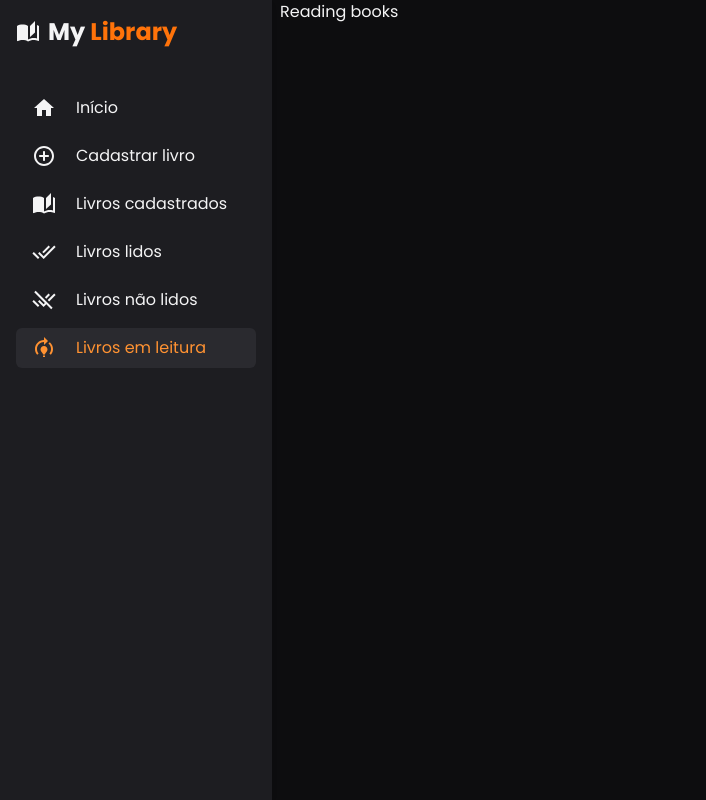
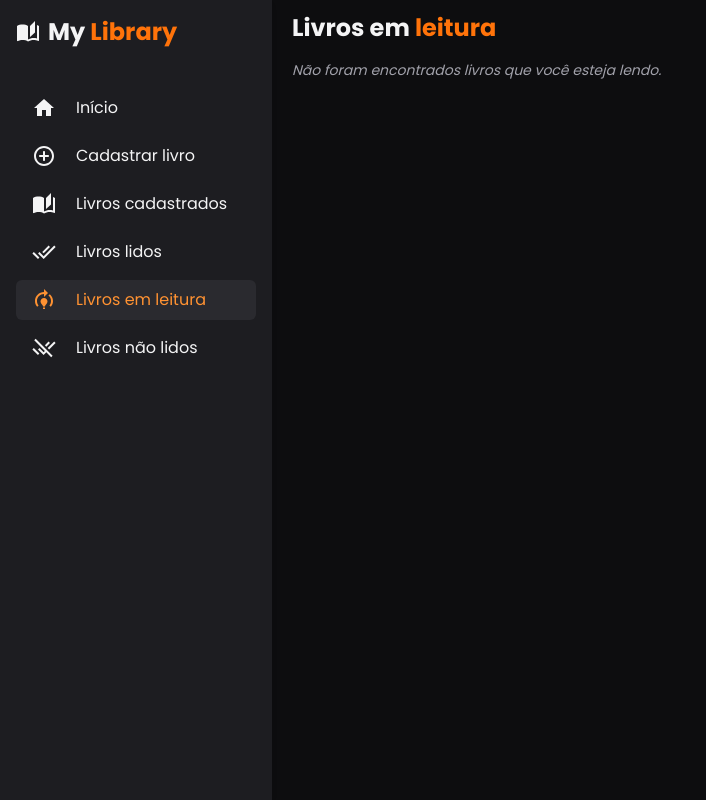
Before and after one commit to henrynicollasissicaba/my-library, a Next.js app: page /reading-books in a window 1280 px wide. Shown: the whole page, without its empty margins (0-706 px from the left). Built offline with nearby package versions, Linux system fonts and the light colour scheme; no server answers.

Commit message:
added non reading books and reading books functionalities

```diff
--- a/src/actions/book-actions.ts
+++ b/src/actions/book-actions.ts
@@ -19,9 +19,6 @@ export async function createBookAction(formData: FormData){
         // Criação do livro
         await Book.createBook(validatedData);
 
-        // Revalidação do cache
-        revalidatePath('/all-books');
-
         // Retorno de sucesso
         return { success: true };
 
@@ -42,8 +39,8 @@ export async function createBookAction(formData: FormData){
     }
 }
 
-export async function getBooksAction(currentPage: number){
-    const books = await Book.getBooks(currentPage)
+export async function getBooksAction(currentPage: number, bookStatus?: string){
+    const books = await Book.getBooks(currentPage, bookStatus)
     return books
 }
 
@@ -62,8 +59,8 @@ export async function getSearchedBooksAction(search: string){
     return searchedBooks
 }
 
-export async function getTotalBooksAction(){
-    const total = await Book.totalBooks()
+export async function getTotalBooksAction(bookStatus?: string){
+    const total = await Book.totalBooks(bookStatus)
     return total
 }
 
--- a/src/app/(private)/(dashboard)/all-books/page.tsx
+++ b/src/app/(private)/(dashboard)/all-books/page.tsx
@@ -7,16 +7,21 @@ export default async function AllBooksPage({ searchParams }: { searchParams: Pro
     const page = (await searchParams).page
     const currentPage = Number(page) || 1
 
+    const books = await getBooksAction(currentPage)
     const totalBooks = await getTotalBooksAction()
-    if(!totalBooks) return
 
-    const books = await getBooksAction(currentPage)
-    if(!books) return
+    const totalPages = totalBooks ? Math.ceil(totalBooks / Book.BOOKS_PER_PAGE) : 0
 
     return(
         <main className="flex flex-col x-full min-h-dvh">
             <Heading title="Livros" highlightWord="cadastrados"/>
-            <BookList initialBooks={books} currentPage={currentPage} totalBooks={totalBooks} booksPerPage={Book.BOOKS_PER_PAGE}/>
+            {books && books.length > 0 ? (
+                <BookList initialBooks={books} currentPage={currentPage} totalPages={totalPages} booksPerPage={Book.BOOKS_PER_PAGE}/>
+            ) : (
+                <span className="text-sm italic text-zinc-400 mt-4 ml-3">
+                    Não foram encontrados livros cadastrados.
+                </span>
+            )}
         </main>
     )
 }
--- a/src/app/(private)/(dashboard)/books-read/page.tsx
+++ b/src/app/(private)/(dashboard)/books-read/page.tsx
@@ -1,5 +1,35 @@
-export default function BooksReadPage(){
+import { getBooksAction, getTotalBooksAction } from "@/actions/book-actions";
+import BookPagination from "@/app/components/ui/BookPagination";
+import { GridBookCardHoverEffect } from "@/app/components/ui/GridBookCardHoverEffect";
+import Heading from "@/app/components/ui/Heading";
+import { BOOK_STATUS, BOOKS_PER_PAGE } from "@/models/Book";
+
+export default async function BooksReadPage({ searchParams }: { searchParams: Promise<{ page: string }> }){
+    const page = (await searchParams).page
+    const currentPage = Number(page) || 1
+
+    const bookStatus: BOOK_STATUS = BOOK_STATUS.READ
+
+    const booksRead = await getBooksAction(currentPage, bookStatus)
+    const totalBooks = await getTotalBooksAction(bookStatus)
+
+    const totalPages = totalBooks ? Math.ceil(totalBooks / BOOKS_PER_PAGE) : 0
+
     return(
-        <h1>Books read</h1>
+        <main className="flex flex-col min-h-dvh">
+            <Heading title="Livros" highlightWord="lidos"/>
+            {booksRead && booksRead.length > 0 ? (
+                <>
+                    <GridBookCardHoverEffect books={booksRead}/>
+                    <div className="flex justify-center mb-2 mt-auto">
+                        <BookPagination currentPage={currentPage} totalPages={totalPages}/>
+                    </div>
+                </>
+            ) : (
+                <span className="text-sm italic text-zinc-400 mt-4 ml-3">
+                    Não foram encontrados livros que você já leu.
+                </span>
+            )}
+        </main>
     )
 }
--- a/src/app/(private)/(dashboard)/non-books-read/page.tsx
+++ b/src/app/(private)/(dashboard)/non-books-read/page.tsx
@@ -1,5 +1,35 @@
-export default function NonBooksRead(){
+import { getBooksAction, getTotalBooksAction } from "@/actions/book-actions"
+import BookPagination from "@/app/components/ui/BookPagination"
+import { GridBookCardHoverEffect } from "@/app/components/ui/GridBookCardHoverEffect"
+import Heading from "@/app/components/ui/Heading"
+import { BOOK_STATUS, BOOKS_PER_PAGE } from "@/models/Book"
+
+export default async function NonBooksRead({ searchParams }: { searchParams: Promise<{ page: string }> }){
+    const page = (await searchParams).page
+    const currentPage = Number(page) || 1
+
+    const bookStatus: BOOK_STATUS = BOOK_STATUS.NON_READ
+
+    const nonReadBooks = await getBooksAction(currentPage, bookStatus)
+    const totalBooks = await getTotalBooksAction(bookStatus)
+
+    const totalPages = totalBooks ? Math.ceil(totalBooks / BOOKS_PER_PAGE) : 0
+
     return(
-        <h1>Non books read</h1>
+        <main className="flex flex-col min-h-dvh">
+            <Heading title="Livros" highlightWord="não lidos"/>
+            {nonReadBooks && nonReadBooks.length > 0 ? (
+                <>
+                    <GridBookCardHoverEffect books={nonReadBooks}/>
+                    <div className="flex justify-center mb-2 mt-auto">
+                        <BookPagination currentPage={currentPage} totalPages={totalPages}/>
+                    </div>
+                </>
+            ) : (
+                <span className="text-sm italic text-zinc-400 mt-4 ml-3">
+                    Não foram encontrados livros que você não leu.
+                </span>
+            )}
+        </main>
     )
 }
--- a/src/app/(private)/(dashboard)/reading-books/page.tsx
+++ b/src/app/(private)/(dashboard)/reading-books/page.tsx
@@ -1,5 +1,35 @@
-export default function ReadingBooksPage(){
+import { getBooksAction, getTotalBooksAction } from "@/actions/book-actions"
+import BookPagination from "@/app/components/ui/BookPagination"
+import { GridBookCardHoverEffect } from "@/app/components/ui/GridBookCardHoverEffect"
+import Heading from "@/app/components/ui/Heading"
+import { BOOK_STATUS, BOOKS_PER_PAGE } from "@/models/Book"
+
+export default async function ReadingBooksPage({ searchParams }: { searchParams: Promise<{ page: string }> }){
+    const page = (await searchParams).page
+    const currentPage = Number(page) || 1
+
+    const bookStatus: BOOK_STATUS = BOOK_STATUS.READING
+
+    const readingBooks = await getBooksAction(currentPage, bookStatus)
+    const totalBooks = await getTotalBooksAction(bookStatus)
+
+    const totalPages = totalBooks ? Math.ceil(totalBooks / BOOKS_PER_PAGE) : 0
+
     return(
-        <h1>Reading books</h1>
+        <main className="flex flex-col min-h-dvh">
+            <Heading title="Livros em" highlightWord="leitura"/>
+            {readingBooks && readingBooks.length > 0 ? (
+                <>
+                    <GridBookCardHoverEffect books={readingBooks}/>
+                    <div className="flex justify-center mb-2 mt-auto">
+                        <BookPagination currentPage={currentPage} totalPages={totalPages}/>
+                    </div>
+                </>
+            ) : (
+                <span className="text-sm italic text-zinc-400 mt-4 ml-3">
+                    Não foram encontrados livros que você esteja lendo.
+                </span>
+            )}
+        </main>
     )
 }
--- a/src/app/components/layout/SideBar.tsx
+++ b/src/app/components/layout/SideBar.tsx
@@ -28,8 +28,8 @@ const menuLinks: MenuLink[] = [
     { key: 2, path: "/add-book", label: "Cadastrar livro", icon: <AddCircleOutlineRoundedIcon /> },
     { key: 3, path: "/all-books", label: "Livros cadastrados", icon: <AutoStoriesIcon /> },
     { key: 4, path: "/books-read", label: "Livros lidos", icon: <DoneAllIcon /> },
-    { key: 5, path: "/non-books-read", label: "Livros não lidos", icon: <RemoveDoneIcon /> },
-    { key: 6, path: "/reading-books", label: "Livros em leitura", icon: <ModelTrainingIcon /> }
+    { key: 6, path: "/reading-books", label: "Livros em leitura", icon: <ModelTrainingIcon /> },
+    { key: 5, path: "/non-books-read", label: "Livros não lidos", icon: <RemoveDoneIcon /> }
 ]
 
 export default function SideBar(){
--- a/src/app/components/sections/BookList.tsx
+++ b/src/app/components/sections/BookList.tsx
@@ -8,17 +8,15 @@ import BookPagination from "../ui/BookPagination"
 import { getAllBooksAction } from "@/actions/book-actions"
 interface BookListProps {
     initialBooks: Book[]
-    totalBooks: number
+    totalPages: number
     currentPage: number
     booksPerPage: number
 }
 
-export default function BookList({ initialBooks, totalBooks, currentPage, booksPerPage }: BookListProps){
+export default function BookList({ initialBooks, totalPages, currentPage }: BookListProps){
     const [books, setBooks] = useState<Book[]>([])
     const [filteredBooks, setFilteredBooks] = useState<Book[]>([])
     const [search, setSearch] = useState("")
-
-    const totalPages = Math.ceil(totalBooks / booksPerPage)
 
     useEffect(() => {
         const fetchBooks = async () => {
--- a/src/app/components/ui/BookPagination.tsx
+++ b/src/app/components/ui/BookPagination.tsx
@@ -46,6 +46,9 @@ export default function BookPagination({ currentPage, totalPages }: PaginationPr
                 />
             )}
             sx={{
+                '& .MuiPaginationItem-ellipsis': {
+                    color: "#fff"
+                },
                 '&.MuiPagination-outlined': {
                   backgroundColor: '#1D1D21',
                   padding: ".5rem 1rem",
--- a/src/models/Book.ts
+++ b/src/models/Book.ts
@@ -18,15 +18,22 @@ export interface createBookParams {
     status: string
 }
 
-export const BOOKS_PER_PAGE = 2
+export enum BOOK_STATUS {
+    READ = "Lido",
+    READING = "Lendo",
+    NON_READ = "Não lido"
+}
 
-export async function getBooks(currentPage: number){
+export const BOOKS_PER_PAGE = 10
+
+export async function getBooks(currentPage: number, bookStatus?: string){
     const { userId } = await auth()
     if(!userId) return
 
     const books: Book[] = await prisma.book.findMany({
         where: {
-            userId
+            userId,
+            status: bookStatus
         },
         take: BOOKS_PER_PAGE,
         skip: (currentPage - 1) * BOOKS_PER_PAGE,
@@ -98,11 +105,16 @@ export async function finishLecture(bookId: number){
     })
 }
 
-export async function totalBooks(){
+export async function totalBooks(bookStatus?: string){
     const { userId } = await auth()
     if(!userId) return
 
-    const total = await prisma.book.count({ where: { userId } })
+    const total = await prisma.book.count({
+        where: {
+            userId,
+            status: bookStatus
+        }
+    })
     return total
 }
 
```
